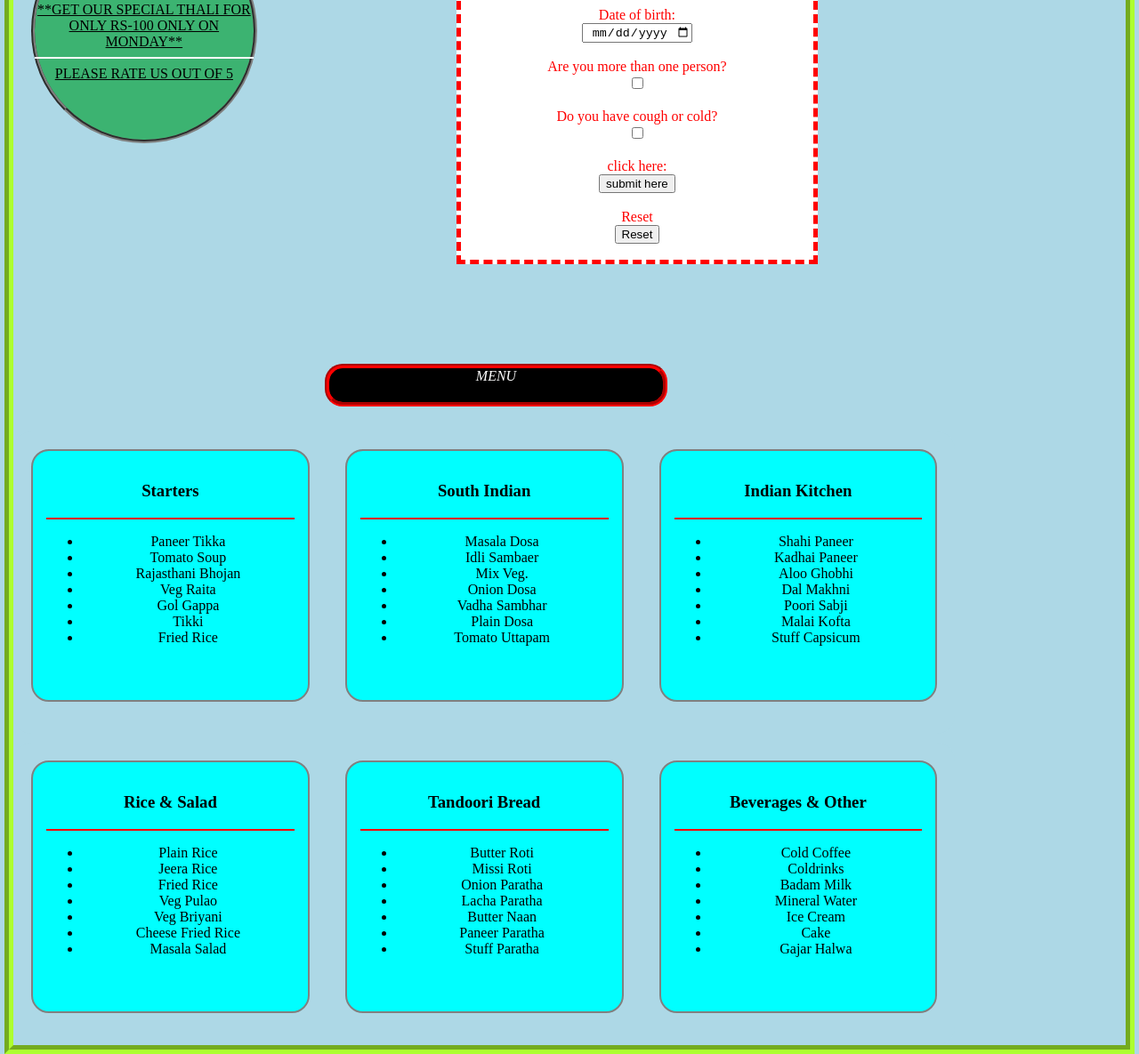
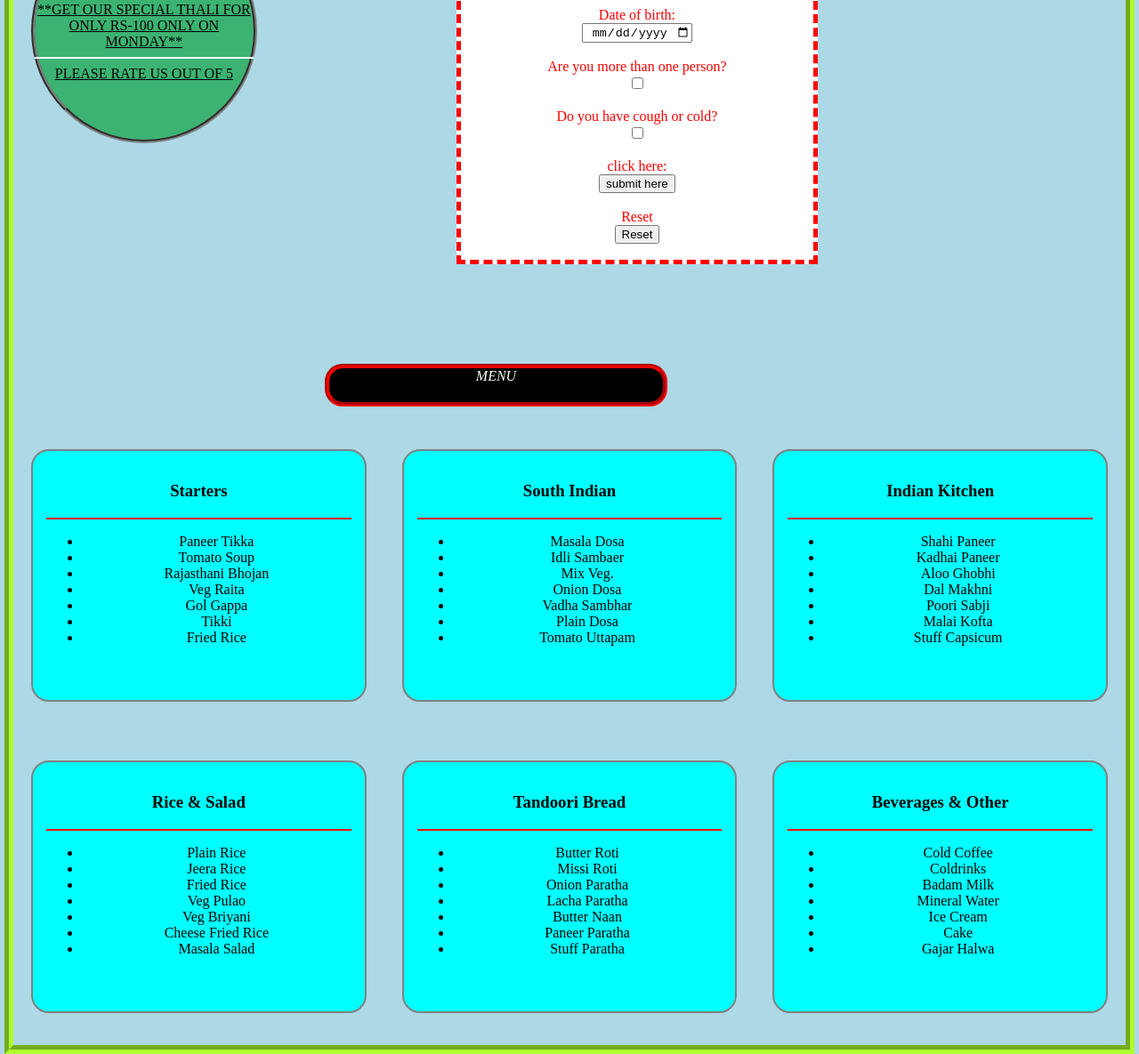
Before and after one commit to bheesammahasis/handson2css, a plain HTML site: page index.html in a window 1280 px wide. Shown: the part 508-1693 px from the top of the page at 89% size. Drawn offline with Linux system fonts and the light colour scheme.

Commit message:
i updated sir

```diff
--- a/c2.css
+++ b/c2.css
@@ -93,7 +93,7 @@ span{
         background-color:lightblue;
         border: 1px;
         height:9cm;
-        width:28cm;
+        width:100%;
 
 
     }
```
